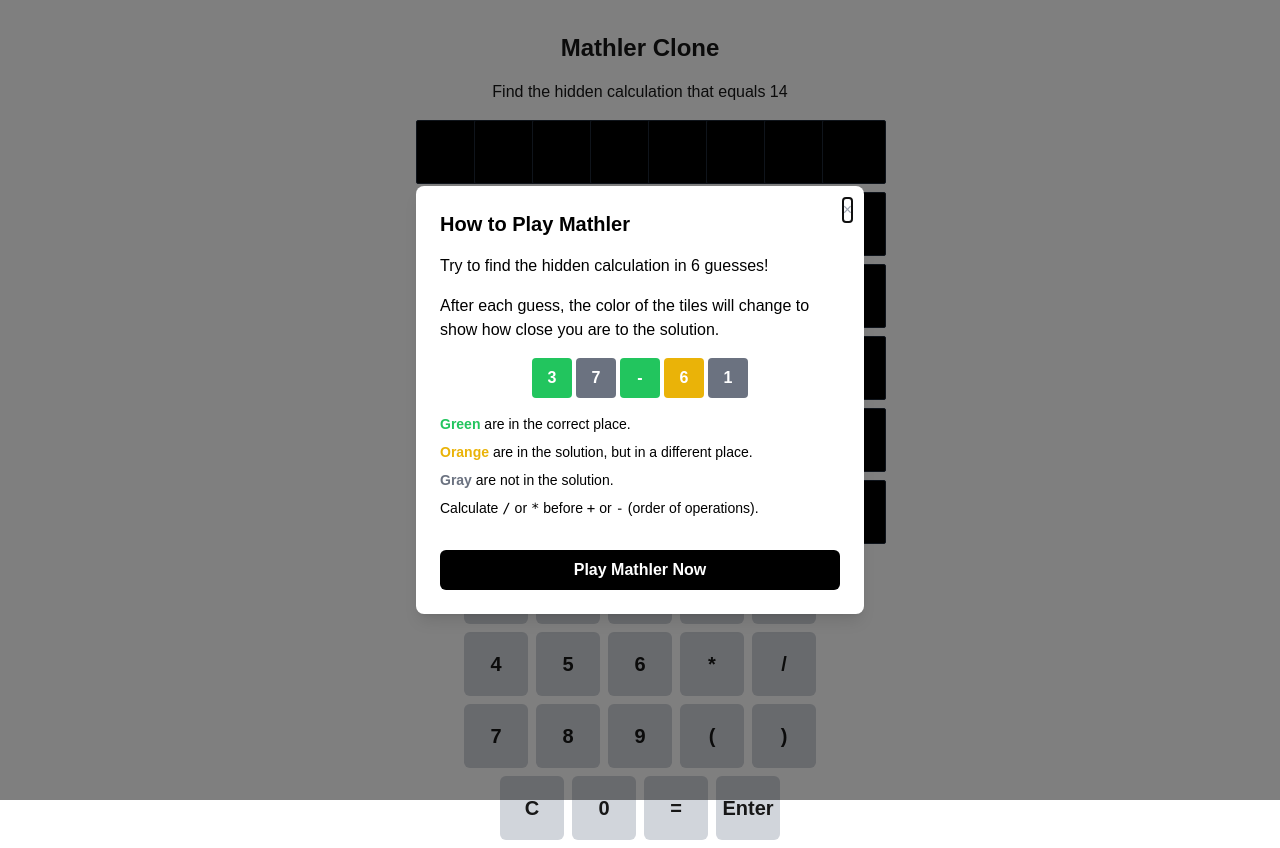
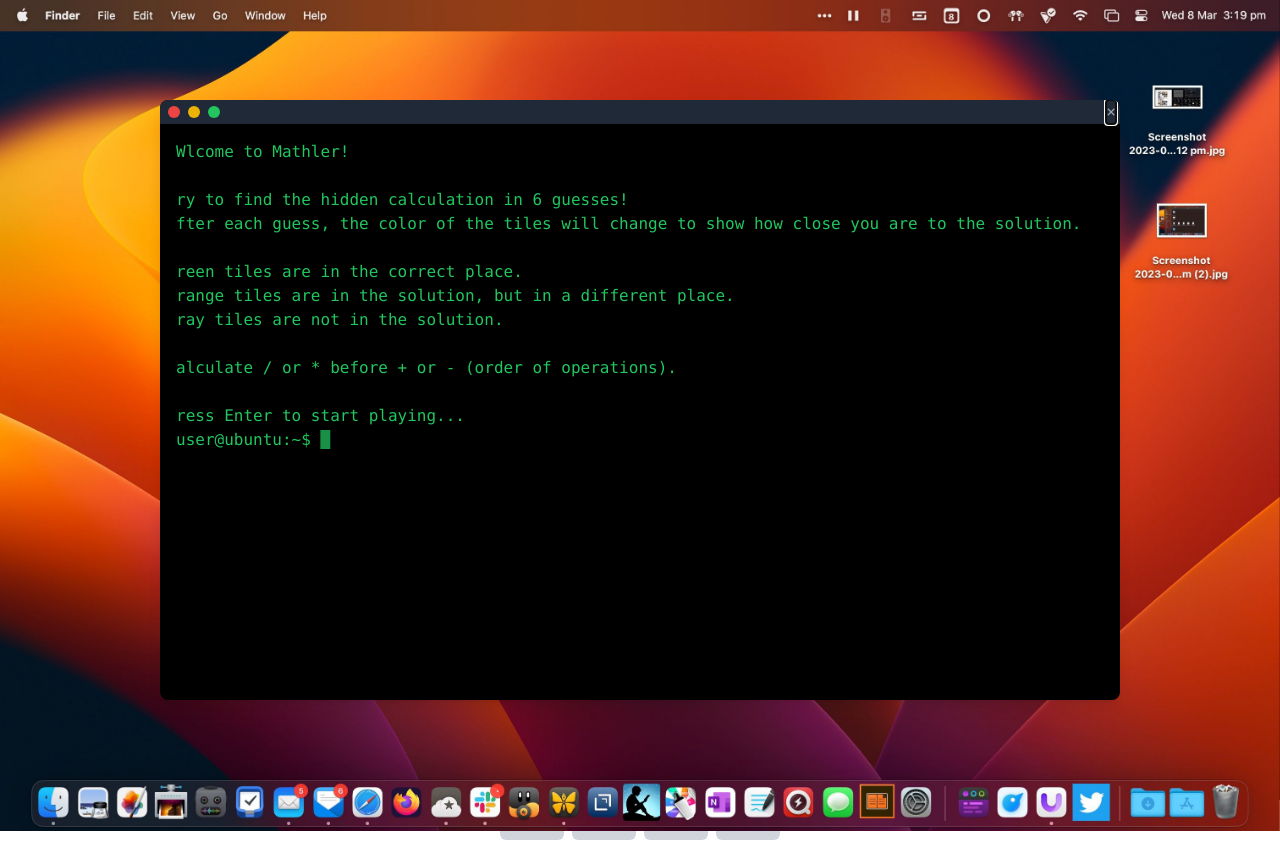
Before and after one commit to GFialho/dynamic-mathler, a Next.js app: page / in a window 1280 px wide. Built offline with nearby package versions, Linux system fonts and the light colour scheme.

Commit message:
feat: improved ui from dialog

```diff
--- a/src/components/HowToPlayModal.tsx
+++ b/src/components/HowToPlayModal.tsx
@@ -1,82 +1,104 @@
 import React, { useEffect, useState } from "react";
 import * as Dialog from "@radix-ui/react-dialog";
+import Image from "next/image";
+import bg from "@/assets/bg.jpg";
 
 const HowToPlayModal: React.FC = () => {
   const [open, setOpen] = useState(false);
+  const [displayedText, setDisplayedText] = useState("");
+  const [currentLine, setCurrentLine] = useState(0);
+  const [typing, setTyping] = useState(true);
+
+  const username = "user";
+  const prompt = `${username}@ubuntu:~$ `;
+
+  const terminalLines = [
+    "Welcome to Mathler!",
+    "",
+    "Try to find the hidden calculation in 6 guesses!",
+    "After each guess, the color of the tiles will change to show how close you are to the solution.",
+    "",
+    "Green tiles are in the correct place.",
+    "Orange tiles are in the solution, but in a different place.",
+    "Gray tiles are not in the solution.",
+    "",
+    "Calculate / or * before + or - (order of operations).",
+    "",
+    "Press Enter to start playing...",
+  ];
+
   useEffect(() => {
     setOpen(true);
   }, []);
 
+  useEffect(() => {
+    if (typing) {
+      const line = terminalLines[currentLine];
+      let index = 0;
+
+      const typeInterval = setInterval(() => {
+        if (index <= line.length) {
+          setDisplayedText((prev) => prev + line.charAt(index));
+          index++;
+        } else {
+          clearInterval(typeInterval);
+          setDisplayedText((prev) => prev + "\n");
+          if (currentLine < terminalLines.length - 1) {
+            setCurrentLine((prev) => prev + 1);
+          } else {
+            setTyping(false);
+          }
+        }
+      }, 10);
+
+      return () => clearInterval(typeInterval);
+    }
+  }, [currentLine, typing]);
+
+  const handleKeyDown = (e: React.KeyboardEvent) => {
+    if (e.key === "Enter") {
+      setOpen(false);
+    }
+  };
+
   return (
     <Dialog.Root open={open}>
       <Dialog.Portal>
-        <Dialog.Overlay className="fixed inset-0 bg-black bg-opacity-50" />
-        <Dialog.Content className="fixed inset-0 flex items-center justify-center text-black">
-          <div className="bg-white p-6 rounded-lg shadow-lg max-w-md w-full relative">
-            {/* Close Button */}
-            <Dialog.Close asChild>
-              <button className="absolute top-3 right-3 text-gray-400 hover:text-gray-600">
-                &times;
-              </button>
-            </Dialog.Close>
+        <Dialog.Overlay className="fixed inset-0 bg-cover bg-center w-screen h-screen bg-black">
+          <Image src={bg} alt="bg" className="fixed bg-cover" />
+        </Dialog.Overlay>
 
-            {/* Modal Header */}
-            <Dialog.Title className="text-xl font-bold mb-4">
-              How to Play Mathler
-            </Dialog.Title>
-
-            {/* Modal Content */}
-            <p className="mb-4">
-              Try to find the hidden calculation in 6 guesses!
-            </p>
-            <p className="mb-4">
-              After each guess, the color of the tiles will change to show how
-              close you are to the solution.
-            </p>
-
-            {/* Example Tile Row */}
-            <div className="flex space-x-1 mb-4 justify-center">
-              <div className="w-10 h-10 flex items-center justify-center text-white font-bold bg-green-500 rounded">
-                3
-              </div>
-              <div className="w-10 h-10 flex items-center justify-center text-white font-bold bg-gray-500 rounded">
-                7
-              </div>
-              <div className="w-10 h-10 flex items-center justify-center text-white font-bold bg-green-500 rounded">
-                -
-              </div>
-              <div className="w-10 h-10 flex items-center justify-center text-white font-bold bg-yellow-500 rounded">
-                6
-              </div>
-              <div className="w-10 h-10 flex items-center justify-center text-white font-bold bg-gray-500 rounded">
-                1
+        <Dialog.Content
+          className="fixed inset-0 flex items-center justify-center"
+          onKeyDown={handleKeyDown}
+          tabIndex={0}
+        >
+          <div className="bg-black text-green-500 font-mono p-4 rounded-lg w-3/4 h-3/4 overflow-auto shadow-lg relative">
+            {/* Terminal Header */}
+            <div className="absolute top-0 left-0 right-0 h-6 bg-gray-800 flex items-center px-2">
+              <div className="flex space-x-2">
+                <span className="w-3 h-3 bg-red-500 rounded-full inline-block"></span>
+                <span className="w-3 h-3 bg-yellow-500 rounded-full inline-block"></span>
+                <span className="w-3 h-3 bg-green-500 rounded-full inline-block"></span>
               </div>
             </div>
 
-            {/* Explanation */}
-            <ul className="text-sm mb-4 space-y-2">
-              <li>
-                <span className="font-bold text-green-500">Green</span> are in
-                the correct place.
-              </li>
-              <li>
-                <span className="font-bold text-yellow-500">Orange</span> are in
-                the solution, but in a different place.
-              </li>
-              <li>
-                <span className="font-bold text-gray-500">Gray</span> are not in
-                the solution.
-              </li>
-              <li>
-                Calculate <code>/</code> or <code>*</code> before <code>+</code>{" "}
-                or <code>-</code> (order of operations).
-              </li>
-            </ul>
+            {/* Terminal Content */}
+            <pre className="mt-6 whitespace-pre-wrap">
+              {displayedText}
+              {typing ? (
+                <span className="animate-pulse">█</span>
+              ) : (
+                <span>
+                  {prompt}
+                  <span className="animate-pulse">█</span>
+                </span>
+              )}
+            </pre>
 
-            {/* Play Button */}
             <Dialog.Close asChild onClick={() => setOpen(false)}>
-              <button className="w-full py-2 bg-black text-white font-bold rounded-md mt-4">
-                Play Mathler Now
+              <button className="absolute top-0 right-1 text-gray-400 hover:text-gray-600">
+                &times;
               </button>
             </Dialog.Close>
           </div>
```
Also changed, not shown: src/assets/bg.jpg (added).
